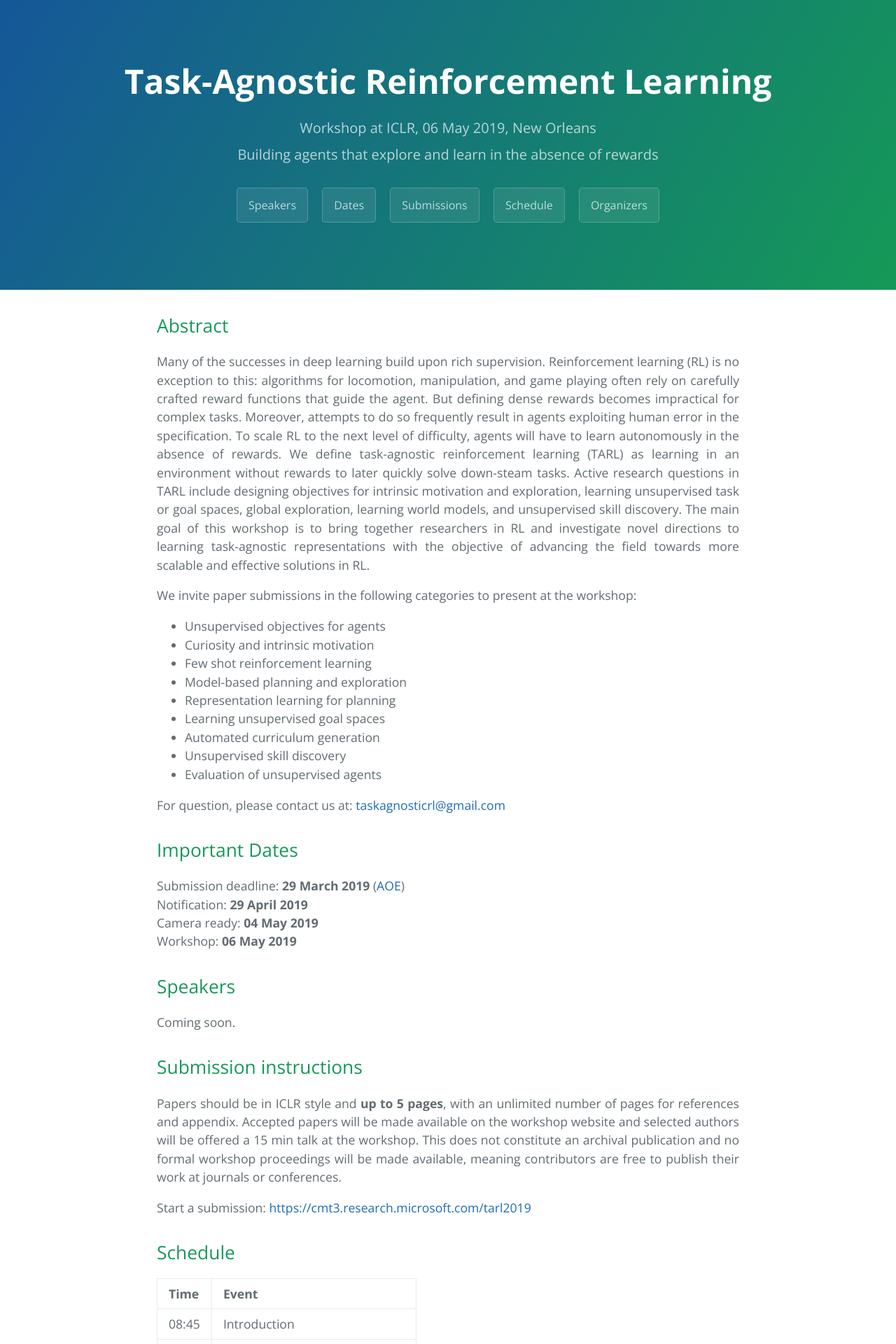
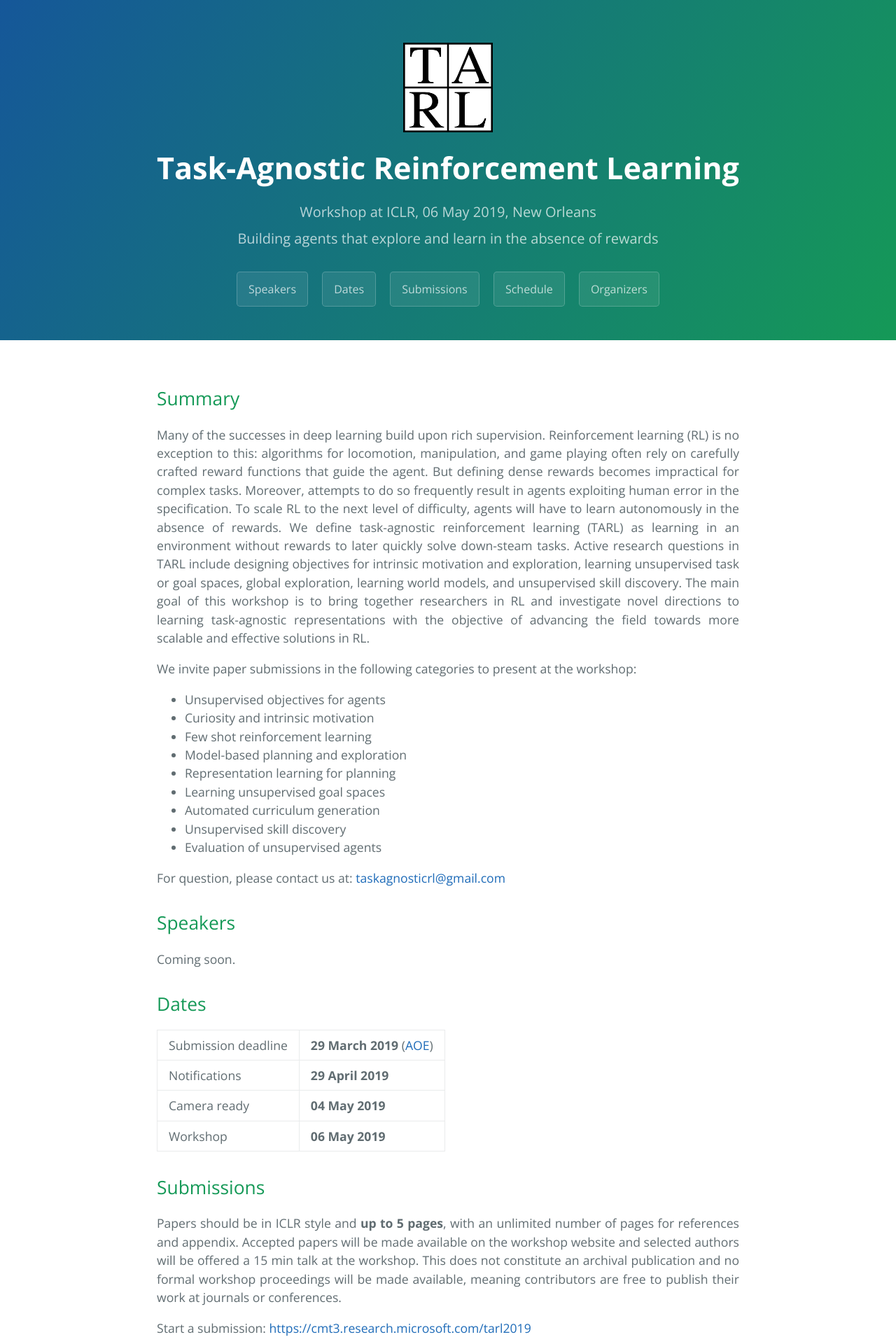
Before and after one commit to tarl2019/tarl2019.github.io, a Jekyll site: the page built from index.md, in a window 1280 px wide. Shown: the top 1920 px of the page at 70% size. Built offline with Jekyll 4.4.1, drawn with Linux system fonts in a browser that asks for light colours.

Commit message:
Add logo.

```diff
--- a/_config.yml
+++ b/_config.yml
@@ -5,7 +5,7 @@ description:
 - Building agents that explore and learn in the absence of rewards
 buttons:
   Speakers: '#speakers'
-  Dates: '#important-dates'
-  Submissions: '#submission-instructions'
+  Dates: '#dates'
+  Submissions: '#submissions'
   Schedule: '#schedule'
   Organizers: '#organizers'
--- a/_layouts/default.html
+++ b/_layouts/default.html
@@ -9,6 +9,7 @@
   </head>
   <body>
     <section class="page-header">
+      <img class="project-logo" width="128px" src="/assets/logo.png" />
       <h1 class="project-name">{{ site.title }}</h1>
       <h2 class="project-tagline">
       {%- for line in site.description -%}
--- a/_sass/jekyll-theme-cayman.scss
+++ b/_sass/jekyll-theme-cayman.scss
@@ -94,15 +94,32 @@ a {
   background-image: linear-gradient(120deg, $header-bg-color-secondary, $header-bg-color);
 
   @include large {
-    padding: 5rem 6rem;
+    padding: 3rem 6rem 2rem;
   }
 
   @include medium {
-    padding: 3rem 4rem;
+    padding: 1.8rem 4rem 1.2rem;
   }
 
   @include small {
-    padding: 2rem 1rem;
+    padding: 1.2rem 1rem .8rem;
+  }
+}
+
+.project-logo {
+  @include large {
+    width: 8rem;
+    margin: .8rem 0 .8rem;
+  }
+
+  @include medium {
+    width: 4.5rem;
+    margin: .7rem 0 .45rem;
+  }
+
+  @include small {
+    width: 3rem;
+    margin: .7rem 0 .3rem;
   }
 }
 
@@ -111,11 +128,11 @@ a {
   margin-bottom: 0.1rem;
 
   @include large {
-    font-size: 3rem;
+    font-size: 2.7rem;
   }
 
   @include medium {
-    font-size: 2rem;
+    font-size: 1.7rem;
   }
 
   @include small {
--- a/index.md
+++ b/index.md
@@ -3,7 +3,9 @@ title: 'ICLR 2019 Task-Agnostic Reinforcement Learning Workshop'
 layout: default
 ---
 
-## Abstract
+<style>thead { display: none; }</style>
+
+## Summary
 
 Many of the successes in deep learning build upon rich supervision.
 Reinforcement learning (RL) is no exception to this: algorithms for locomotion,
@@ -21,8 +23,10 @@ goal of this workshop is to bring together researchers in RL and investigate
 novel directions to learning task-agnostic representations with the objective
 of advancing the field towards more scalable and effective solutions in RL.
 
+<p style="text-align: left">
 We invite paper submissions in the following categories to present at the
 workshop:
+</p>
 
 - Unsupervised objectives for agents
 - Curiosity and intrinsic motivation
@@ -34,23 +38,27 @@ workshop:
 - Unsupervised skill discovery
 - Evaluation of unsupervised agents
 
+<p style="text-align: left">
 For question, please contact us at:
-[taskagnosticrl@gmail.com](mailto:taskagnosticrl@gmail.com)
-
-## Important Dates
-
-Submission deadline: **29 March 2019** ([AOE][aoe]) <br>
-Notification: **29 April 2019** <br>
-Camera ready: **04 May 2019** <br>
-Workshop: **06 May 2019**
-
-[aoe]: https://www.timeanddate.com/time/zones/aoe
+<a href="mailto:taskagnosticrl@gmail.com">taskagnosticrl@gmail.com</a>
+</p>
 
 ## Speakers
 
 Coming soon.
 
-## Submission instructions
+## Dates
+
+| Event | Date |
+| ----- | ---- |
+| Submission deadline | **29 March 2019** ([AOE][aoe]) |
+| Notifications | **29 April 2019** |
+| Camera ready | **04 May 2019** |
+| Workshop | **06 May 2019** |
+
+[aoe]: https://www.timeanddate.com/time/zones/aoe
+
+## Submissions
 
 Papers should be in ICLR style and **up to 5 pages**, with an unlimited number
 of pages for references and appendix. Accepted papers will be made available on
@@ -87,8 +95,10 @@ Start a submission: <a href="https://cmt3.research.microsoft.com/tarl2019">https
 
 ## Organizers
 
+<p style="text-align: left">
 For question, please contact us at:
-[taskagnosticrl@gmail.com](mailto:taskagnosticrl@gmail.com)
+<a href="mailto:taskagnosticrl@gmail.com">taskagnosticrl@gmail.com</a>
+</p>
 
 <div class="organizers">
 {%- for organizer in site.data.organizers -%}
```
Also changed, not shown: assets/logo.png (added).
